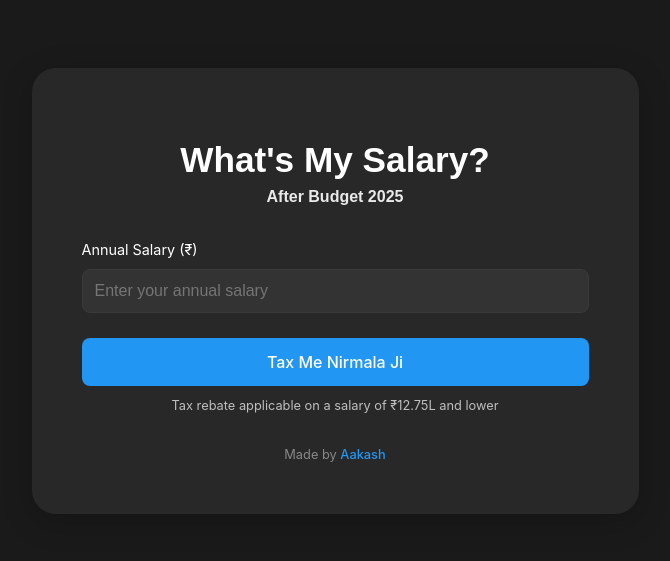
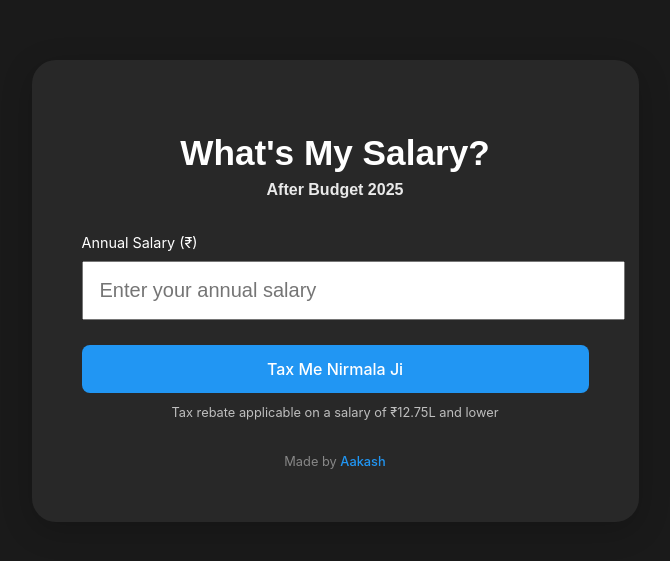
Before and after one commit to aakashathawasya96/taxmenirmalaji, a React (Vite) app: page / in a window 1280 px wide. Shown: the part 109-670 px from the top of the page, without its empty margins (395-1065 px from the left). Built offline with nearby package versions, Linux system fonts and the light colour scheme; a web font is replaced by a local one.

Commit message:
Update App.css

```diff
--- a/src/App.css
+++ b/src/App.css
@@ -58,13 +58,8 @@ label {
 
 input[type="text"] {
   width: 100%;
-  padding: 12px;
-  border: 1px solid #3a3a3a;
-  border-radius: 8px;
-  font-size: 16px;
-  background-color: #333;
-  color: white;
-  box-sizing: border-box;
+  padding: 16px;    /* Increased from 12px */
+  font-size: 20px;  /* Increased from 16px */
 }
 
 .tax-disclaimer {
```
